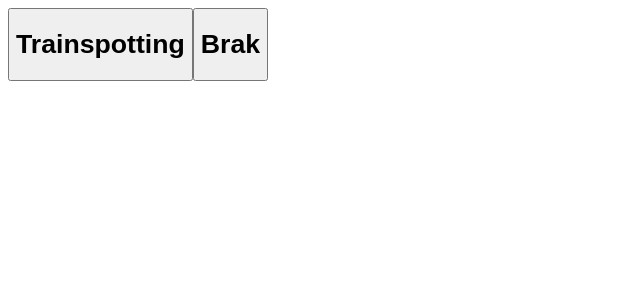
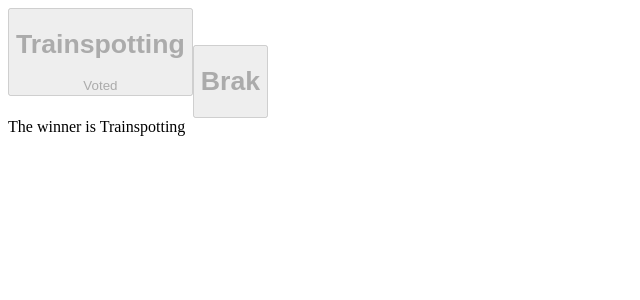
Before and after one commit to tomasfejfar/redux-voting, a React app: page / in a window 1280 px wide. Shown: the top 300 px of the page, without its empty margins (0-640 px from the left). Built offline with nearby package versions, Linux system fonts and the light colour scheme; the HTML template or start-up script is replaced by a standard one.

Commit message:
Voting and winner

```diff
--- a/package.json
+++ b/package.json
@@ -4,7 +4,7 @@
   "description": "",
   "main": "index.js",
   "scripts": {
-    "test": "mocha --compilers js:babel-core/register --require ./test/test_helper.js test/**/*.*",
+    "test": "mocha --compilers js:babel-core/register --compilers jsx:babel-core/register --require ./test/test_helper.js test/**/*.*",
     "test:watch": "npm run test -- --watch"
   },
   "keywords": [],
--- /dev/null
+++ b/src/components/Vote.jsx
@@ -0,0 +1,29 @@
+import React from "react";
+
+class Vote extends React.Component {
+    isDisabled() {
+        return !!this.props.hasVoted;
+    }
+    getPair() {
+        return this.props.pair || [];
+    }
+    isVotedFor(entry) {
+        return this.props.hasVoted == entry;
+    }
+    render() {
+        return <div className="voting">
+            {this.getPair().map(entry =>
+                <button key={entry}
+                        disabled={this.isDisabled()}
+                        onClick={() => this.props.vote(entry)}>
+                    <h1>{entry}</h1>
+                    {this.isVotedFor(entry) ?
+                        <div className="label">Voted</div> :
+                        null}
+                </button>
+            )}
+        </div>;
+    }
+}
+
+export default Vote;
--- /dev/null
+++ b/src/components/Voting.jsx
@@ -0,0 +1,20 @@
+import React from "react";
+import Winner from "./Winner"
+import Vote from "./Vote.jsx"
+
+class Voting extends React.Component {
+
+    hasWinner() {
+        return !!this.props.winner;
+    }
+    render () {
+        return <div className="voting">
+            {this.hasWinner() ?
+                <Winner winner={this.props.winner} /> :
+                <Vote {...this.props} />
+            }
+        </div>;
+    }
+}
+
+export default Voting;
--- /dev/null
+++ b/src/components/Winner.jsx
@@ -0,0 +1,9 @@
+import React from "react";
+
+class Winner extends React.Component {
+    render() {
+        return <div className="winner" rel="winner">The winner is {this.props.winner}</div>
+    }
+}
+
+export default Winner;
--- a/src/components/voting.jsx
+++ /dev/null
@@ -1,18 +0,0 @@
-import React from "react";
-
-class Voting extends React.Component {
-    getPair() {
-        return this.props.pair || [];
-    }
-    render () {
-        return <div className="voting">
-            {this.getPair().map(entry =>
-                <button key={entry} onClick={() => this.props.vote('testxsss') }>
-                    <h1>{entry}</h1>
-                </button>
-            )}
-        </div>;
-    }
-}
-
-export default Voting;
--- a/src/index.jsx
+++ b/src/index.jsx
@@ -5,6 +5,9 @@
 const pair = ['Trainspotting', 'Brak'];
 
 ReactDOM.render(
-    <Voting pair={pair} />,
+    <div>
+    <Voting pair={pair} vote={(entry) => {this.props.hasVoted = entry}} hasVoted="Trainspotting"/>
+        <Voting pair={pair} winner="Trainspotting"/>
+        </div>,
     document.getElementById('app')
 );
```
Also changed, not shown: src/d.jsx (added, +11 -0 lines), test/components/Vote_spec.js (added, +39 -0 lines), test/components/Voting_spec.js (+27 -10 lines), test/components/Winner_spec.js (added, +13 -0 lines), test/test_helper.js (+10 -3 lines).
